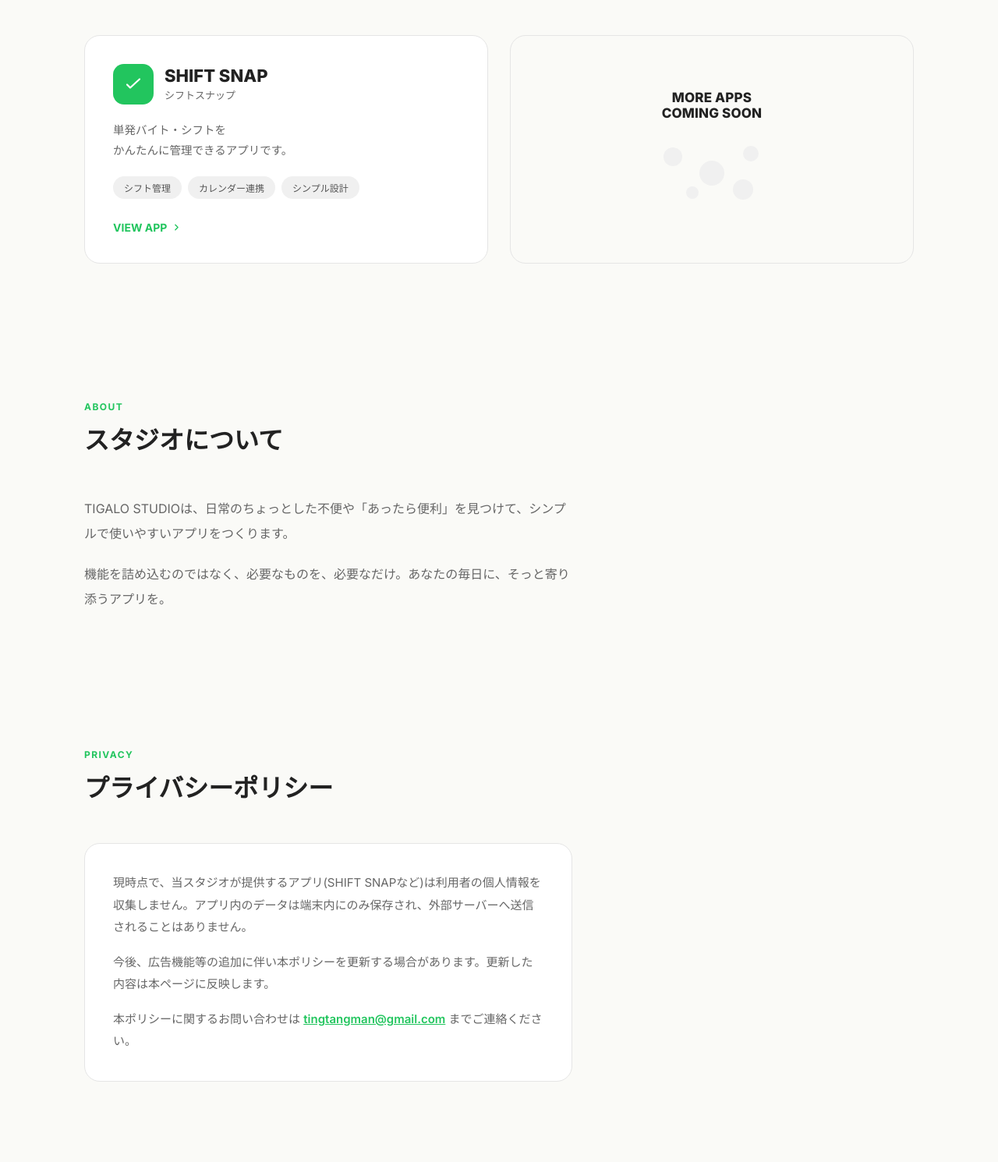
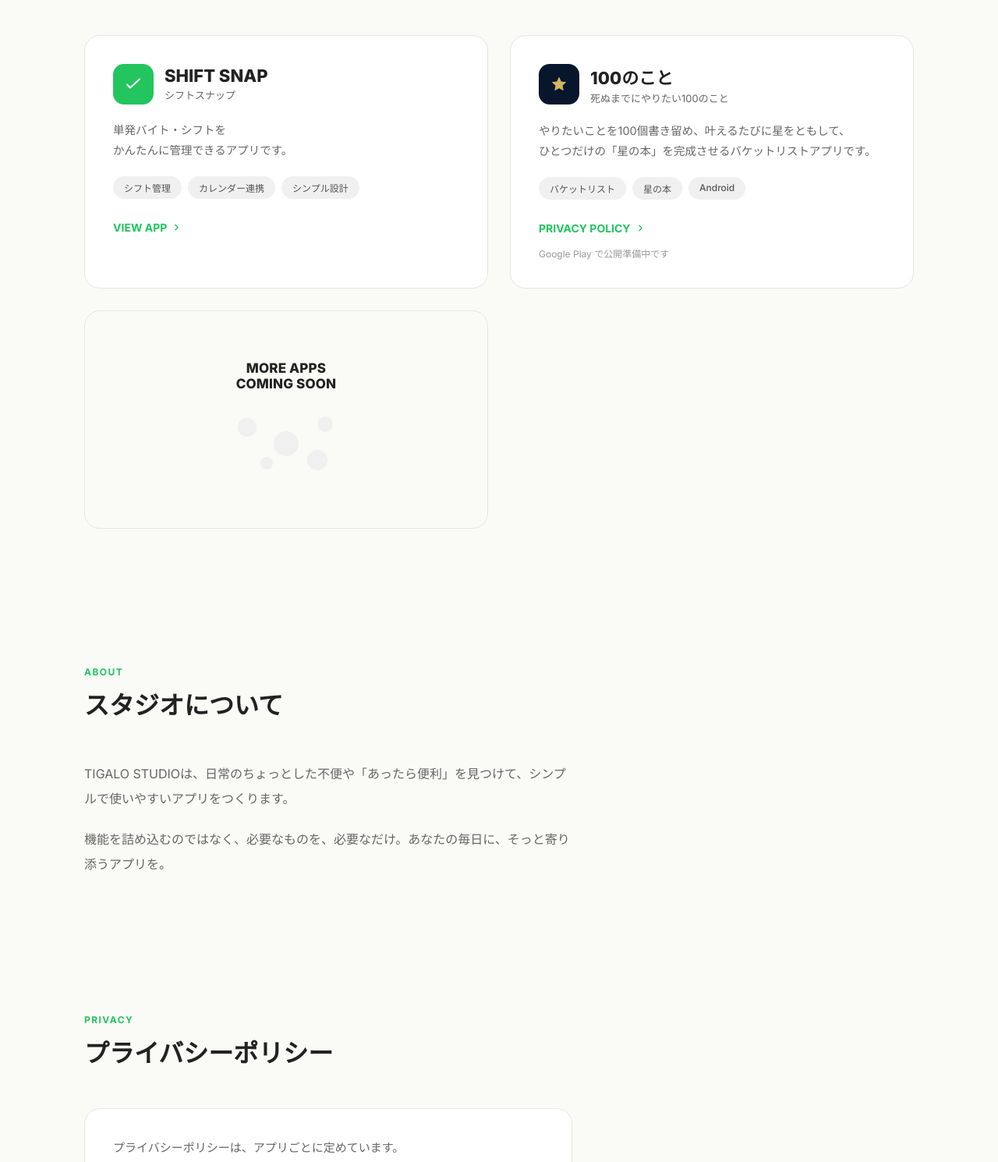
Before and after one commit to tingtangman-prog/tingtangman-prog.github.io, a plain HTML site: page index.html in a window 1280 px wide. Shown: the part 937-2427 px from the top of the page at 78% size. Drawn offline with Linux system fonts and the light colour scheme.

Commit message:
Add 100のこと to apps and update privacy section

```diff
--- a/index.html
+++ b/index.html
@@ -505,6 +505,31 @@
           </a>
         </div>
 
+        <div class="app-card">
+          <div class="app-card-head">
+            <div class="app-icon" style="background:#07162B">
+              <svg width="26" height="26" viewBox="0 0 24 24" fill="none">
+                <path d="M12 3.2l2.6 5.5 6 .8-4.4 4.2 1.1 6-5.3-2.9-5.3 2.9 1.1-6L3.4 9.5l6-.8L12 3.2z" fill="#D6B460"/>
+              </svg>
+            </div>
+            <div>
+              <div class="app-title">100のこと</div>
+              <div class="app-subtitle">死ぬまでにやりたい100のこと</div>
+            </div>
+          </div>
+          <p class="app-desc">やりたいことを100個書き留め、叶えるたびに星をともして、<br>ひとつだけの「星の本」を完成させるバケットリストアプリです。</p>
+          <div class="tag-row">
+            <span class="tag-pill">バケットリスト</span>
+            <span class="tag-pill">星の本</span>
+            <span class="tag-pill">Android</span>
+          </div>
+          <a href="hyakukoto/privacy.html" class="link-arrow">
+            PRIVACY POLICY
+            <svg width="13" height="13" viewBox="0 0 24 24" fill="none" stroke="currentColor" stroke-width="2.5" stroke-linecap="round" stroke-linejoin="round"><path d="M9 6l6 6-6 6"/></svg>
+          </a>
+          <div style="font-size:12px;color:var(--ink-faint);margin-top:14px;">Google Play で公開準備中です</div>
+        </div>
+
         <div class="card-soon">
           <div class="card-soon-title">MORE APPS<br>COMING SOON</div>
           <svg width="180" height="90" viewBox="0 0 180 90" style="margin-top:22px">
@@ -535,8 +560,10 @@
       <div class="section-label">Privacy</div>
       <h2 class="section-title">プライバシーポリシー</h2>
       <div class="privacy-box">
-        <p>現時点で、当スタジオが提供するアプリ(SHIFT SNAPなど)は利用者の個人情報を収集しません。アプリ内のデータは端末内にのみ保存され、外部サーバーへ送信されることはありません。</p>
-        <p>今後、広告機能等の追加に伴い本ポリシーを更新する場合があります。更新した内容は本ページに反映します。</p>
+        <p>プライバシーポリシーは、アプリごとに定めています。</p>
+        <p><strong>SHIFT SNAP</strong><br>現時点で、利用者の個人情報を収集しません。アプリ内のデータは端末内にのみ保存され、外部サーバーへ送信されることはありません。</p>
+        <p><strong>100のこと</strong><br>Googleアカウントでのログイン、目標データのクラウド保存、広告の表示を行います。取得する情報、利用目的、アカウントとデータの削除方法は、専用のポリシーに記載しています。<br><a href="hyakukoto/privacy.html" style="color:var(--accent);font-weight:600;">「100のこと」プライバシーポリシーを見る</a></p>
+        <p>今後、機能の追加に伴い各ポリシーを更新する場合があります。更新した内容は各ポリシーのページに反映します。</p>
         <p>本ポリシーに関するお問い合わせは <a href="mailto:tingtangman@gmail.com" style="color:var(--accent);font-weight:600;">tingtangman@gmail.com</a> までご連絡ください。</p>
       </div>
     </div>
```
